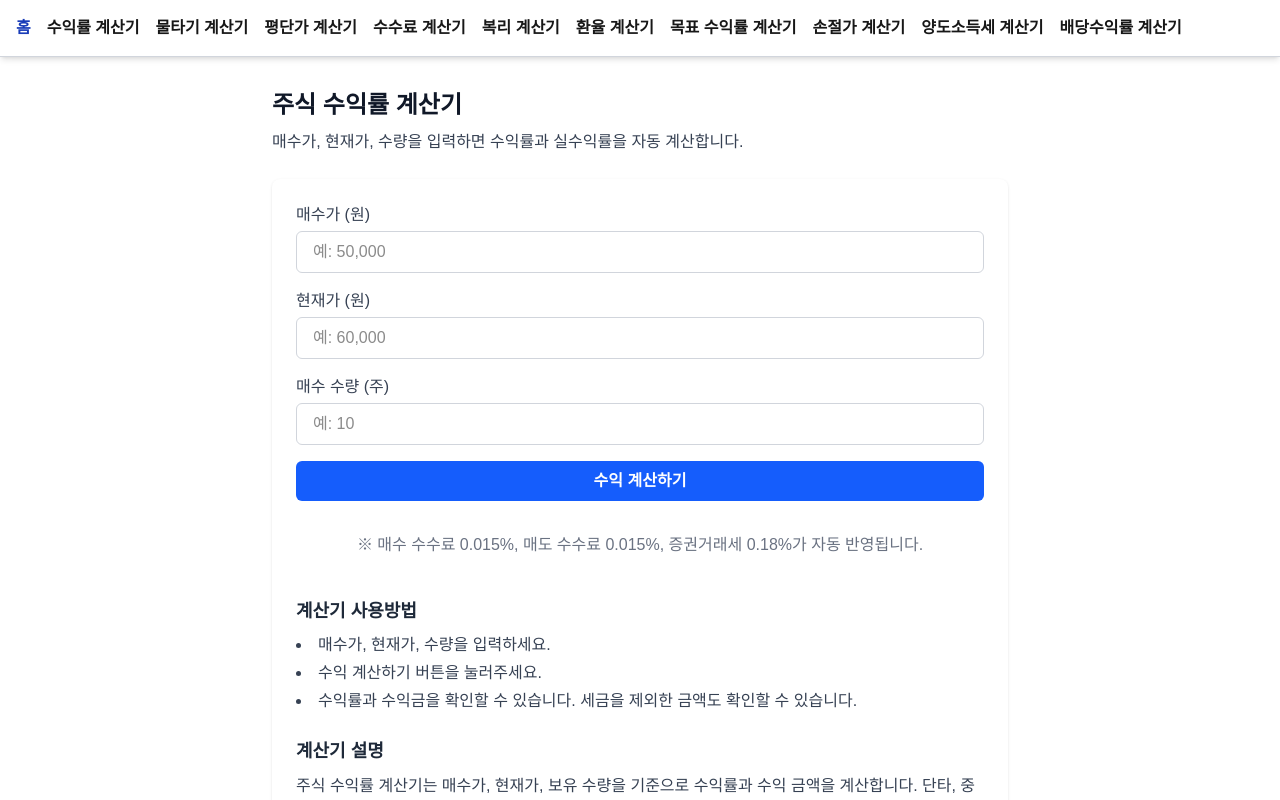
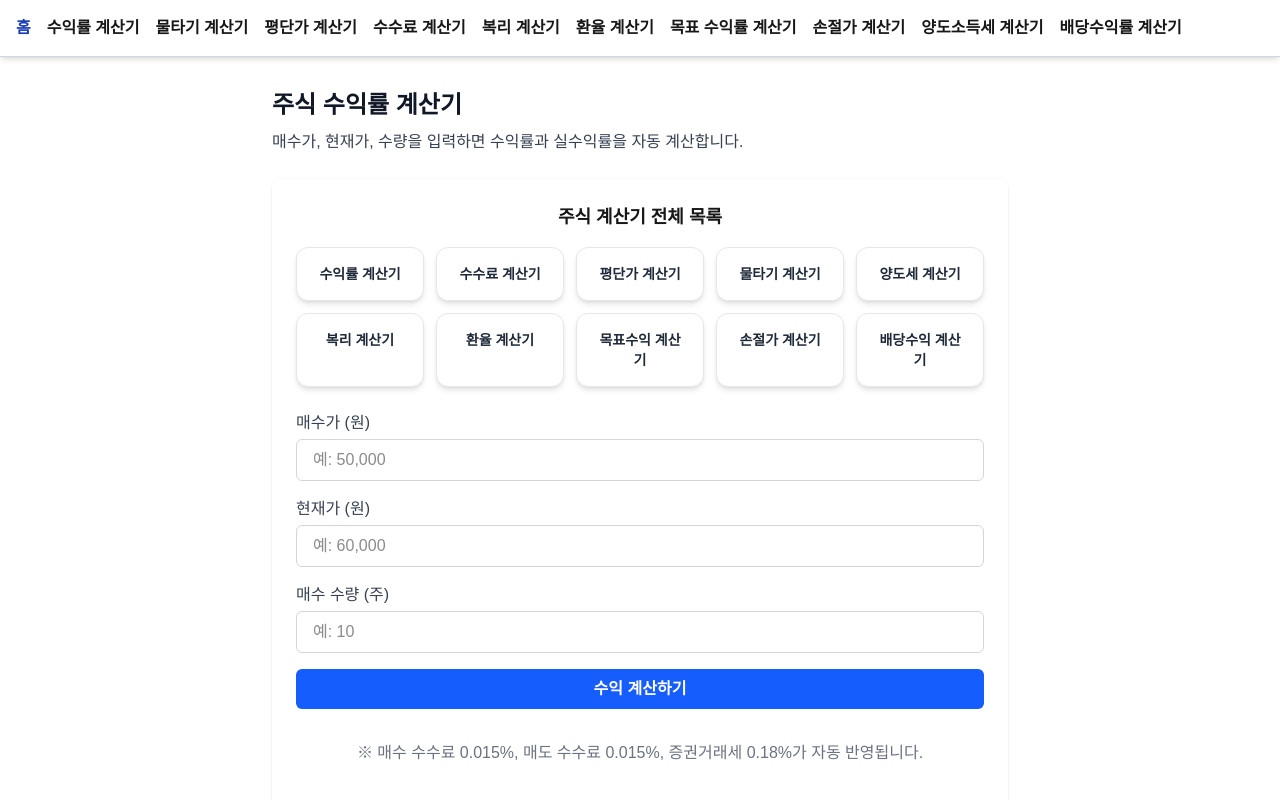
Before and after one commit to Jeonghaemo/stock-calculator, a Next.js app: page /yield in a window 1280 px wide. Shown: the top 800 px of the page. Built offline with nearby package versions, Linux system fonts and the light colour scheme.

Commit message:
카드추가

```diff
--- a/app/yield/page.client.tsx
+++ b/app/yield/page.client.tsx
@@ -64,6 +64,34 @@ export default function YieldCalculatorPage() {
       <div className="space-y-4">
 
     <div>
+    <section className="mt-0 mb-6">
+  <h2 className="text-lg font-bold mb-4 text-center">주식 계산기 전체 목록</h2>
+
+  <div className="grid grid-cols-2 sm:grid-cols-3 md:grid-cols-4 lg:grid-cols-5 gap-3">
+    {[
+      { title: '수익률 계산기', href: '/yield' },
+      { title: '수수료 계산기', href: '/fee' },
+      { title: '평단가 계산기', href: '/average' },
+      { title: '물타기 계산기', href: '/water' },
+      { title: '양도세 계산기', href: '/tax' },
+      { title: '복리 계산기', href: '/compound' },
+      { title: '환율 계산기', href: '/exchange' },
+      { title: '목표수익 계산기', href: '/target' },
+      { title: '손절가 계산기', href: '/losscut' },
+      { title: '배당수익 계산기', href: '/dividend' },
+    ].map((item) => (
+      <a
+        key={item.href}
+        href={`https://calculator.stocktrend.co.kr${item.href}`}
+        target="_blank"
+        rel="noopener noreferrer"
+        className="bg-white border border-gray-200 rounded-xl shadow-md p-4 text-center min-w-[68px] transition-all duration-200 hover:bg-blue-50 hover:border-blue-400 hover:shadow-lg active:bg-blue-100"
+      >
+        <h3 className="text-sm font-semibold text-gray-800">{item.title}</h3>
+      </a>
+    ))}
+  </div>
+</section>
 
   <label className="block mb-1 font-medium text-gray-700 text-[16px]">매수가 (원)</label>
   <input
```
